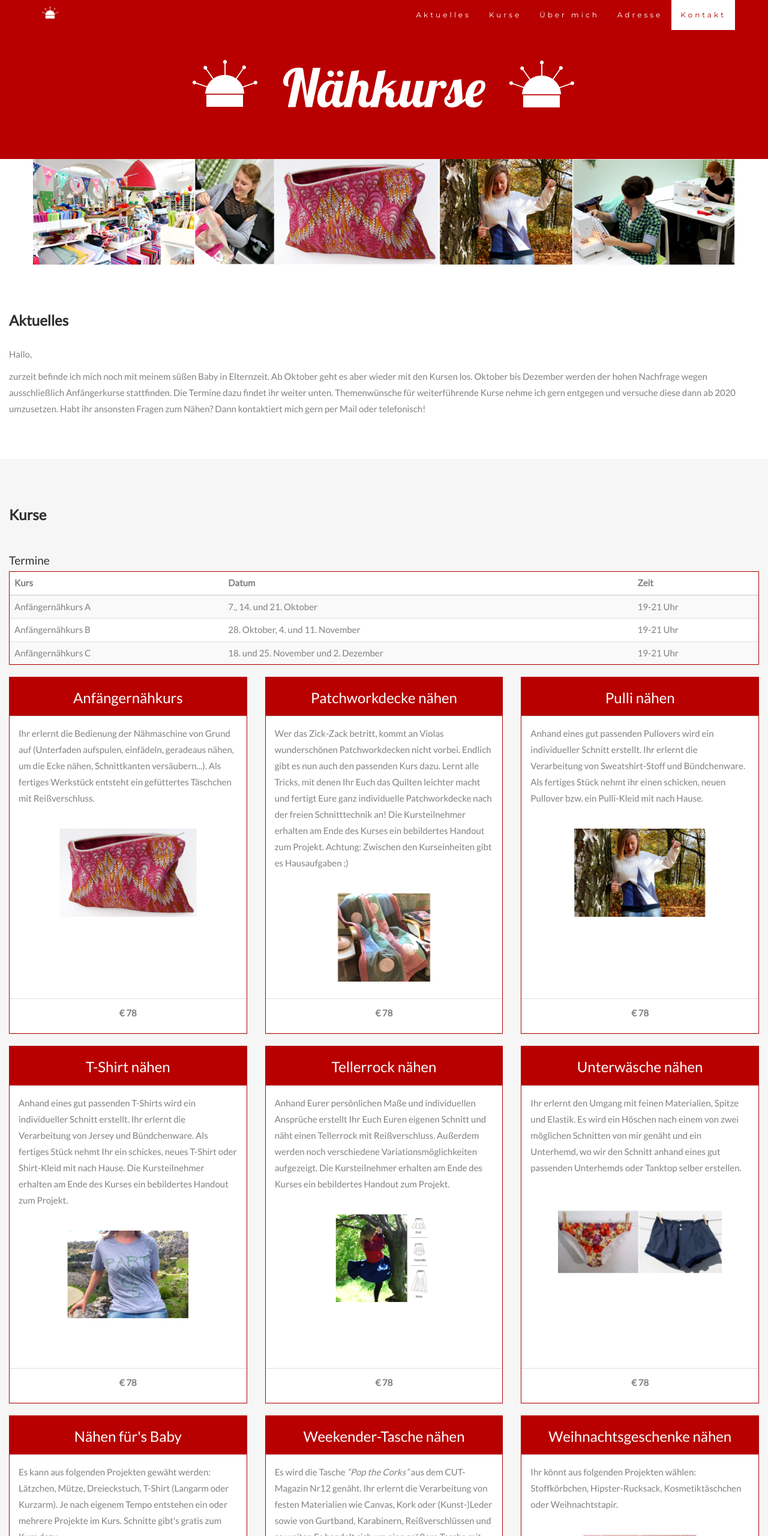
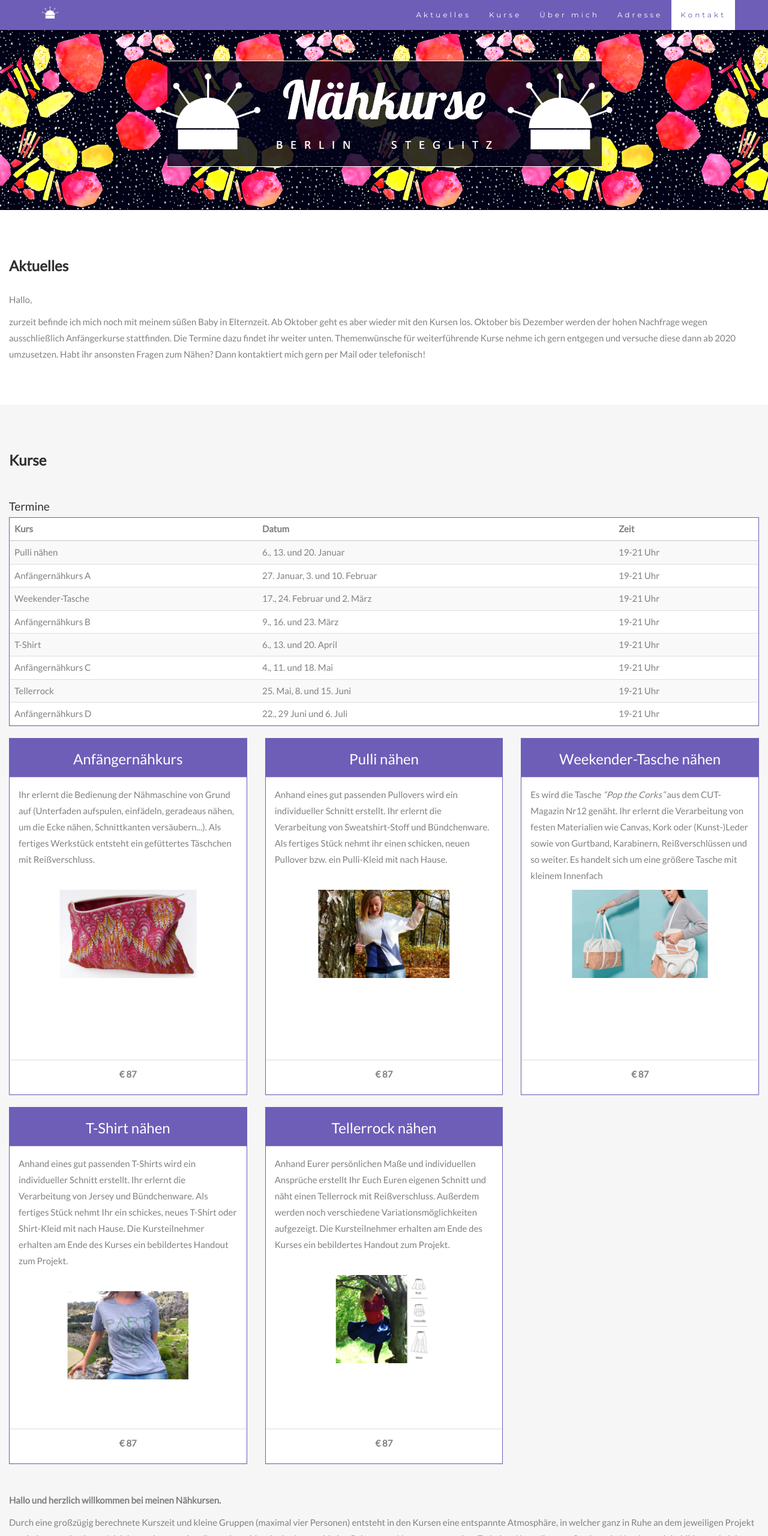
Before and after one commit to bpieser/naehkurse, a plain HTML site: page index.html in a window 1280 px wide. Shown: the top 2560 px of the page at 60% size. Drawn offline with nearby package versions, Linux system fonts and the light colour scheme.

Commit message:
* added course dates 2020 * changed color * changed background jumbotron * added .png images

```diff
--- a/css/general.css
+++ b/css/general.css
@@ -18,10 +18,13 @@ h4 {
     margin-bottom: 5px;
 }
 .jumbotron {
-    /*background-color: #f4511e;*/
-    background-color: #b80000;
+    background-color: #000000;
+    background-image: url(images/backgroundpattern.png);
+    background-repeat: repeat-x;
+    background-size: auto;
+    background-position: bottom;
     color: #fff;
-    padding: 60px 5px 45px 5px;
+    padding: 50px 5px 0px 5px;
     margin-bottom: 0px;
     font-family: Montserrat, sans-serif;
 }
@@ -40,11 +43,11 @@ h4 {
     background-color: #f6f6f6;
 }
 .logo-small {
-    color: #b80000;
+    color: #6e5eb8;
     font-size: 50px;
 }
 .logo {
-    color: #b80000;
+    color: #6e5eb8;
     font-size: 200px;
 }
 .vcenter {
@@ -63,13 +66,13 @@ h4 {
 }
 .carousel-control.right, .carousel-control.left {
     background-image: none;
-    color: #b80000;
+    color: #6e5eb8;
 }
 .carousel-indicators li {
-    border-color: #b80000;
+    border-color: #6e5eb8;
 }
 .carousel-indicators li.active {
-    background-color: #b80000;
+    background-color: #6e5eb8;
 }
 img {
   max-width: 100%;
@@ -110,7 +113,7 @@ img {
     font-style: normal;
 }
 .panel {
-    border: 1px solid #b80000;
+    border: 1px solid #6e5eb8;
     border-radius:0 !important;
     transition: box-shadow 0.5s;
 }
@@ -119,7 +122,7 @@ img {
 }
 .panel-heading {
     color: #fff !important;
-    background-color: #b80000 !important;
+    background-color: #6e5eb8 !important;
     padding: 1px 15px 7px 15px;
     border-bottom: 1px solid transparent;
     border-top-left-radius: 0px;
@@ -132,9 +135,9 @@ img {
     min-height: 470px;
 }
 .panel-footer .btn:hover {
-    border: 1px solid #b80000;
+    border: 1px solid #6e5eb8;
     background-color: #fff !important;
-    color: #b80000;
+    color: #6e5eb8;
 }
 
 .panel-footer {
@@ -149,12 +152,12 @@ img {
 }
 .panel-footer .btn {
     margin: 15px 0;
-    background-color: #b80000;
+    background-color: #6e5eb8;
     color: #fff;
 }
 .navbar {
     margin-bottom: 0;
-    background-color: #b80000;
+    background-color: #6e5eb8;
     z-index: 9999;
     border: 0;
     font-size: 12px !important;
@@ -170,7 +173,7 @@ img {
     margin-top: -4px;
 }
 .navbar-nav li a:hover, .navbar-nav li.active a {
-    color: #b80000 !important;
+    color: #6e5eb8 !important;
     background-color: #fff !important;
 }
 .navbar-default .navbar-toggle {
@@ -183,7 +186,7 @@ footer {
 footer .glyphicon {
     font-size: 20px;
     margin-bottom: 20px;
-    color: #b80000;
+    color: #6e5eb8;
 }
 
 
--- a/index.html
+++ b/index.html
@@ -45,17 +45,19 @@
   <div class="container">
     <div class="row">
       <div class="col-sm-12">
-          <img src="pics/logo_banner.png" />
+          <img src="pics/Header.png" />
       </div>
     </div>
   </div>
 </div>
 
+<!--
 <div class="container">
   <div class="row">
     <img src="pics/banner.png" alt="banner" class=".img-center-full" />
   </div>
 </div>
+-->
 
 <div id="aktuelles" class="container-fluid">
   <div class="row">
@@ -99,18 +101,43 @@
                         </thead>
                         <tbody>
                           <tr>
+                            <td>Pulli nähen</td>
+                            <td>6., 13. und 20. Januar</td>
+                            <td>19-21 Uhr</td>
+                          </tr>
+                          <tr>
                             <td>Anfängernähkurs A</td>
-                            <td>7., 14. und 21. Oktober</td>
+                            <td>27. Januar, 3. und 10. Februar</td>
+                            <td>19-21 Uhr</td>
+                          </tr>
+                          <tr>
+                              <td>Weekender-Tasche</td>
+                              <td>17., 24. Februar und 2. März</td>
                               <td>19-21 Uhr</td>
                             </tr>
                           <tr>
                             <td>Anfängernähkurs B</td>
-                            <td>28. Oktober, 4. und 11. November</td>
+                            <td>9., 16. und 23. März</td>
+                            <td>19-21 Uhr</td>
+                          </tr>
+                          <tr>
+                              <td>T-Shirt</td>
+                              <td>6., 13. und 20. April</td>
                               <td>19-21 Uhr</td>
                             </tr>
                           <tr>
                             <td>Anfängernähkurs C</td>
-                            <td>18. und 25. November und 2. Dezember</td>
+                            <td>4., 11. und 18. Mai</td>
+                            <td>19-21 Uhr</td>
+                          </tr>
+                          <tr>
+                              <td>Tellerrock</td>
+                              <td>25. Mai, 8. und 15. Juni</td>
+                              <td>19-21 Uhr</td>
+                            </tr>
+                          <tr>
+                            <td>Anfängernähkurs D</td>
+                            <td>22., 29 Juni und 6. Juli</td>
                             <td>19-21 Uhr</td>
                           </tr>
                         </tbody>
@@ -136,30 +163,7 @@
           <img src="pics/tasche.png" alt="Tasche" class="img-responsive img-center" />
         </div>
         <div class="panel-footer">
-         <p><strong>€ 78</strong></p>
-        </div>
-      </div>
-    </div>
-
-    <div class="col-sm-6 col-md-4 col-xs-12">
-      <div class="panel panel-default text-center">
-          <div class="panel-heading">
-            <h3>Patchworkdecke nähen</h3>
-          </div>
-          <div class="panel-body">
-            <p>
-              Wer das Zick-Zack betritt, kommt an Violas wunderschönen Patchworkdecken nicht vorbei.
-              Endlich gibt es nun auch den passenden Kurs dazu.
-              Lernt alle Tricks, mit denen Ihr Euch das Quilten leichter macht und fertigt Eure
-              ganz individuelle Patchworkdecke nach der freien Schnitttechnik an!
-              Die Kursteilnehmer erhalten am Ende des Kurses ein bebildertes Handout zum Projekt.
-              Achtung: Zwischen den Kurseinheiten gibt es Hausaufgaben ;)
-            </p>
-              <br />
-            <img src="pics/patchworkdecke.png" alt="Patchworkdecke" class="img-responsive img-center" />
-          </div>
-          <div class="panel-footer">
-           <p><strong>€ 78</strong></p>
+         <p><strong>€ 87</strong></p>
         </div>
       </div>
     </div>
@@ -178,7 +182,26 @@
             <img src="pics/pulli.png" alt="Pulli" class="img-responsive img-center" />
           </div>
           <div class="panel-footer">
-         <p><strong>€ 78</strong></p>
+           <p><strong>€ 87</strong></p>
+          </div>
+        </div>
+      </div>
+
+      <div class="col-sm-6 col-md-4 col-xs-12">
+          <div class="panel panel-default text-center">
+            <div class="panel-heading">
+              <h3>Weekender-Tasche nähen</h3>
+            </div>
+            <div class="panel-body">
+              <p>Es wird die Tasche <i>“Pop the Corks”</i> aus dem CUT-Magazin Nr12 genäht.
+                Ihr erlernt die Verarbeitung von festen Materialien wie Canvas, Kork
+                oder (Kunst-)Leder sowie von Gurtband, Karabinern, Reißverschlüssen und so weiter.
+                Es handelt sich um eine größere Tasche mit kleinem Innenfach
+              </p>
+              <img src="pics/weekender.png" alt="Weekender" class="img-responsive img-center" />
+            </div>
+            <div class="panel-footer">
+             <p><strong>€ 87</strong></p>
             </div>
           </div>
         </div>
@@ -198,7 +221,7 @@
                 <img src="pics/tshirt.png" alt="T-Shirt" class="img-responsive img-center" />
               </div>
               <div class="panel-footer">
-           <p><strong>€ 78</strong></p>
+               <p><strong>€ 87</strong></p>
               </div>
             </div>
         </div>
@@ -218,159 +241,10 @@
                 <img src="pics/tellerrock.png" alt="Tellerrock nähen" class="img-responsive img-center" />
               </div>
               <div class="panel-footer">
-           <p><strong>€ 78</strong></p>
+               <p><strong>€ 87</strong></p>
               </div>
             </div>
         </div>
-
-    <div class="col-sm-6 col-md-4 col-xs-12">
-      <div class="panel panel-default text-center">
-        <div class="panel-heading">
-          <h3>Unterwäsche nähen</h3>
-        </div>
-        <div class="panel-body">
-          <p>
-            Ihr erlernt den Umgang mit feinen Materialien, Spitze und Elastik.
-            Es wird ein Höschen nach einem von zwei möglichen Schnitten von mir genäht
-            und ein Unterhemd, wo wir den Schnitt anhand eines gut passenden Unterhemds
-            oder Tanktop selber erstellen.
-          </p>
-            <br />
-          <img src="pics/unterwaesche.png" alt="Unterwäsche" class="img-responsive img-center" />
-        </div>
-        <div class="panel-footer">
-         <p><strong>€ 78</strong></p>
-        </div>
-      </div>
-    </div>
-
-
-    <div class="col-sm-6 col-md-4 col-xs-12">
-      <div class="panel panel-default text-center">
-        <div class="panel-heading">
-          <h3>Nähen für's Baby</h3>
-        </div>
-        <div class="panel-body">
-          <p>Es kann aus folgenden Projekten gewäht werden: Lätzchen, Mütze, Dreieckstuch,
-            T-Shirt (Langarm oder Kurzarm). Je nach eigenem Tempo entstehen ein oder mehrere Projekte
-            im Kurs. Schnitte gibt's gratis zum Kurs dazu.
-          </p>
-            <br />
-          <img src="pics/baby.png" alt="Baby" class="img-responsive img-center"/>
-        </div>
-        <div class="panel-footer">
-         <p><strong>€ 78</strong></p>
-        </div>
-      </div>
-    </div>
-
-    <div class="col-sm-6 col-md-4 col-xs-12">
-      <div class="panel panel-default text-center">
-        <div class="panel-heading">
-          <h3>Weekender-Tasche nähen</h3>
-        </div>
-        <div class="panel-body">
-          <p>Es wird die Tasche <i>“Pop the Corks”</i> aus dem CUT-Magazin Nr12 genäht.
-            Ihr erlernt die Verarbeitung von festen Materialien wie Canvas, Kork
-            oder (Kunst-)Leder sowie von Gurtband, Karabinern, Reißverschlüssen und so weiter.
-            Es handelt sich um eine größere Tasche mit kleinem Innenfach
-          </p>
-          <img src="pics/weekender.png" alt="Weekender" class="img-responsive img-center" />
-        </div>
-        <div class="panel-footer">
-         <p><strong>€ 78</strong></p>
-        </div>
-      </div>
-    </div>
-
-    <div class="col-sm-6 col-md-4 col-xs-12">
-      <div class="panel panel-default text-center">
-        <div class="panel-heading">
-          <h3>Weihnachtsgeschenke nähen</h3>
-        </div>
-        <div class="panel-body">
-          <p>Ihr könnt aus folgenden Projekten wählen:
-              <br />
-            Stoffkörbchen, Hipster-Rucksack, Kosmetiktäschchen oder Weihnachtstapir.
-          </p>
-            <br />
-          <img src="pics/alleProdukte.png" alt="Geschenke" class="img-responsive img-center" />
-        </div>
-        <div class="panel-footer">
-         <p><strong>€ 52</strong></p>
-        </div>
-      </div>
-    </div>
-
-    <div class="col-sm-6 col-md-4 col-xs-12">
-      <div class="panel panel-default text-center">
-        <div class="panel-heading">
-          <h3>Kinderjacke nähen</h3>
-        </div>
-        <div class="panel-body">
-          <p>Anhand des Schnittes “Maren” von Farbenmix zeige ich euch den Umgang
-            mit Papierschnitten und dann wird natürlich die Sweatjacke genäht.
-          </p>
-            <br />
-          <img src="pics/kinderjacke.png" alt="Kinderjacke" class="img-responsive img-center" />
-        </div>
-        <div class="panel-footer">
-         <p><strong>€ 78</strong></p>
-        </div>
-      </div>
-    </div>
-
-    <div class="col-sm-6 col-md-4 col-xs-12">
-      <div class="panel panel-default text-center">
-        <div class="panel-heading">
-          <h3>Kinderhose nähen</h3>
-        </div>
-        <div class="panel-body">
-          <p>
-            Anhand des Schnittes “Maren” von Farbenmix zeige ich euch
-            den Umgang mit Papierschnitten und dann wird natürlich
-            die Jogginghose genäht.
-            Ihr erlernt in diesem Kurs den Umgang mit Sweatshirtstoffen
-            und Bündchenware und bei Bedarf zeige ich Euch auch gern,
-            wie ihr ganz einfach und freihand noch Hüftpassentaschen hinzufügt.
-            Eine Anleitung ist beim Schnitt von Farbenmix enthalten
-            und obendrauf könnt ihr euch im Anschluss noch online
-            kostenfrei die Fotoanleitung herunterladen.
-          </p>
-            <br />
-          <img src="pics/kinderhose.png" alt="Kinderhose" class="img-responsive img-center" />
-        </div>
-        <div class="panel-footer">
-         <p><strong>€ 78</strong></p>
-        </div>
-      </div>
-    </div>
-
-    <!--
-    <div class="col-sm-6 col-md-4 col-xs-12">
-      <div class="panel panel-default text-center">
-        <div class="panel-heading">
-          <h3>Feriennähkurs</h3>
-        </div>
-        <div class="panel-body">
-          <p>Für Jugendliche ab 10 Jahren.
-          <br />
-          Ihr erlernt die Bedienung der Nähmaschine von Grund auf
-          (Unterfaden aufspulen, einfädeln, geradeaus nähen, um die Ecke nähen, Schnittkanten versäubern...).
-          Anhand eines gut passenden Pullis wird ein individueller Schnitt erstellt.
-          Ihr erlernt die Verarbeitung von Sweatshirtstoff und Bündchenware.
-          Als fertiges Stück nehmt ihr einen schicken, neuen Pulli mit nach Hause.
-          Die Kursteilnehmer erhalten am Ende des Kurses ein bebildertes Handout zum Projekt.
-          </p>
-            <br />
-          <img src="pics/ferienkurs.png" alt="Feriennähkurs" class="img-responsive img-center" />
-        </div>
-        <div class="panel-footer">
-         <p><strong>€ 100</strong></p>
-        </div>
-      </div>
-    </div>
-    -->
 
 
     <div class="col-sm-12">
```
Also changed, not shown: css/images/backgroundpattern.png (added), pics/header.png (added), 4 other files. Lines whose indentation alone changed are shown as unchanged.
